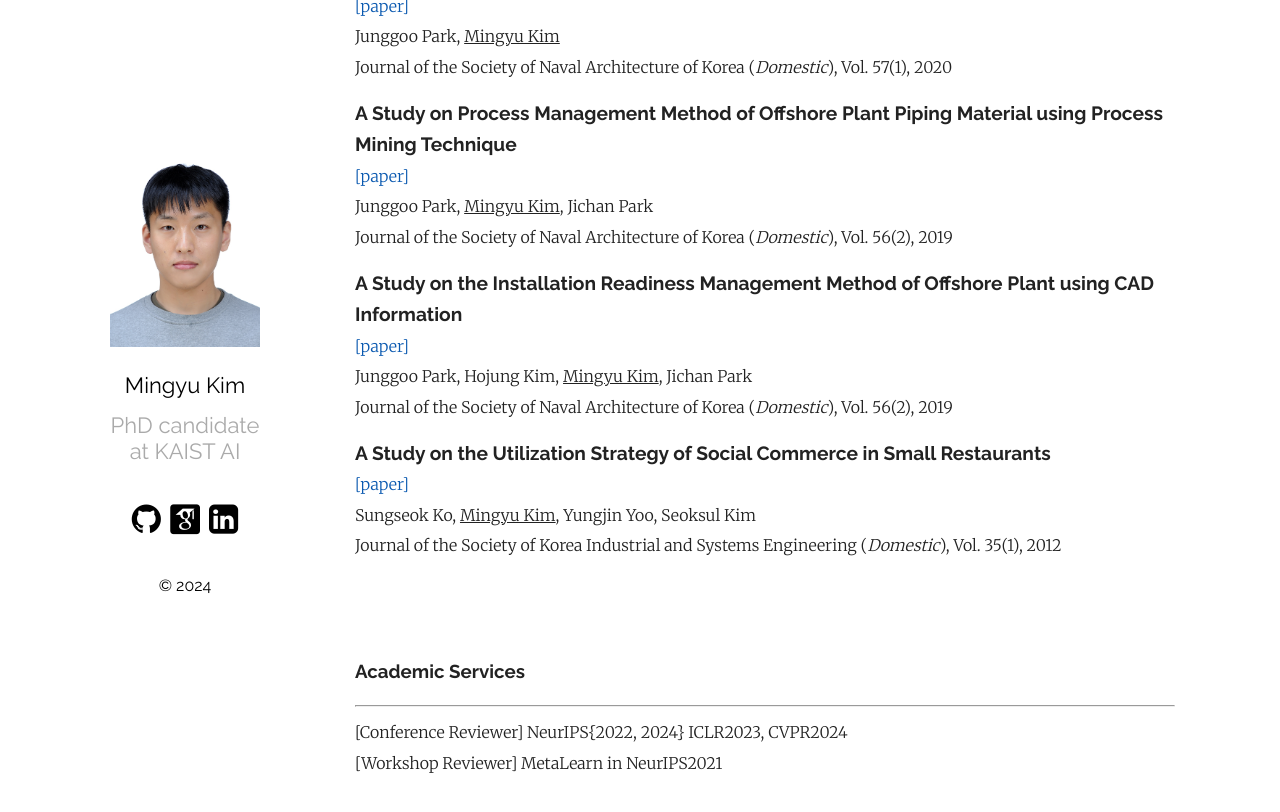
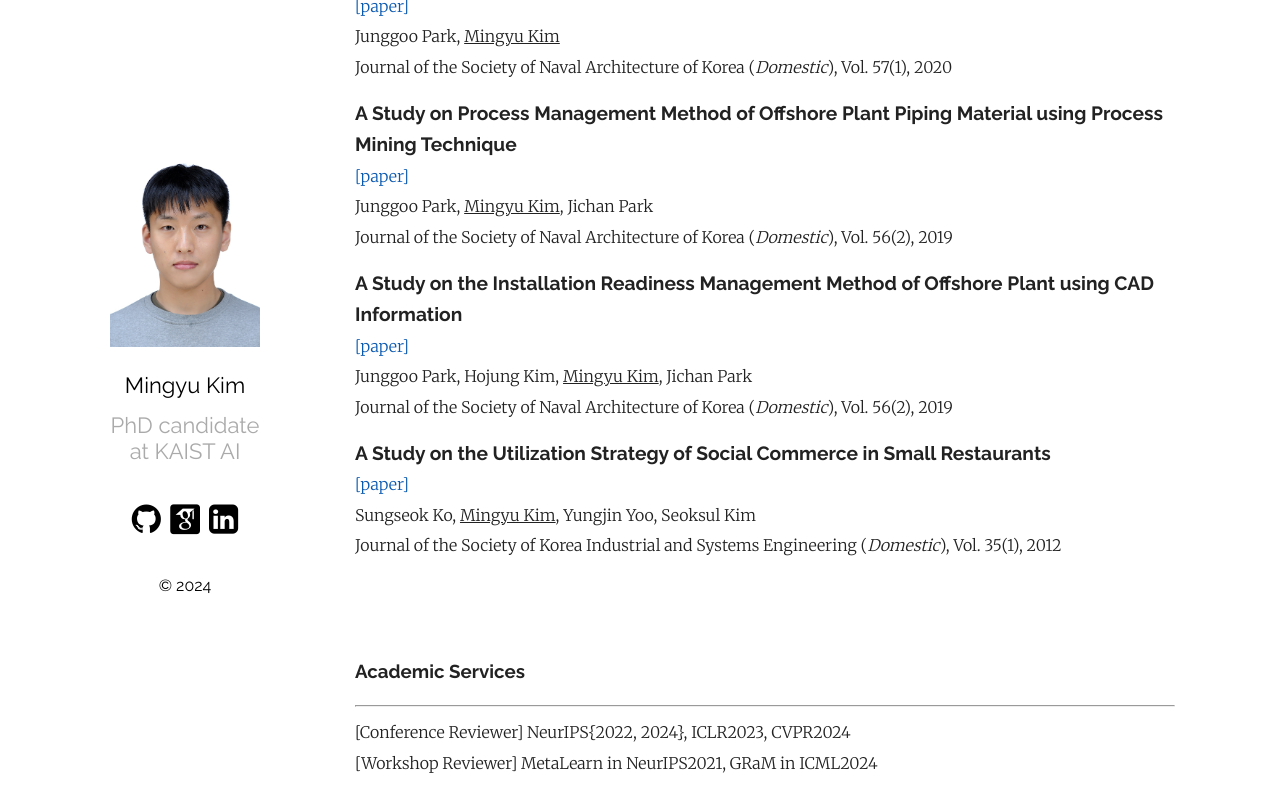
Before and after one commit to MingyuKim87/MingyuKim87.github.io, a Jekyll site: the page built from index.md, in a window 1280 px wide and 900 px high, scrolled down 3254 px. Shown: the top 812 px of the window. Built offline with Jekyll 4.4.1, drawn with Linux system fonts in a browser that asks for light colours; some web fonts are replaced.

Commit message:
Update index.md

```diff
--- a/index.md
+++ b/index.md
@@ -145,8 +145,8 @@ Journal of the Society of Korea Industrial and Systems Engineering (*Domestic*),
 ### Academic Services
 <hr>
 
-[Conference Reviewer] NeurIPS{2022, 2024} ICLR2023, CVPR2024
-[Workshop Reviewer] MetaLearn in NeurIPS2021
+[Conference Reviewer] NeurIPS{2022, 2024}, ICLR2023, CVPR2024
+[Workshop Reviewer] MetaLearn in NeurIPS2021, GRaM in ICML2024
 
 <br/>
 <br/>
```
